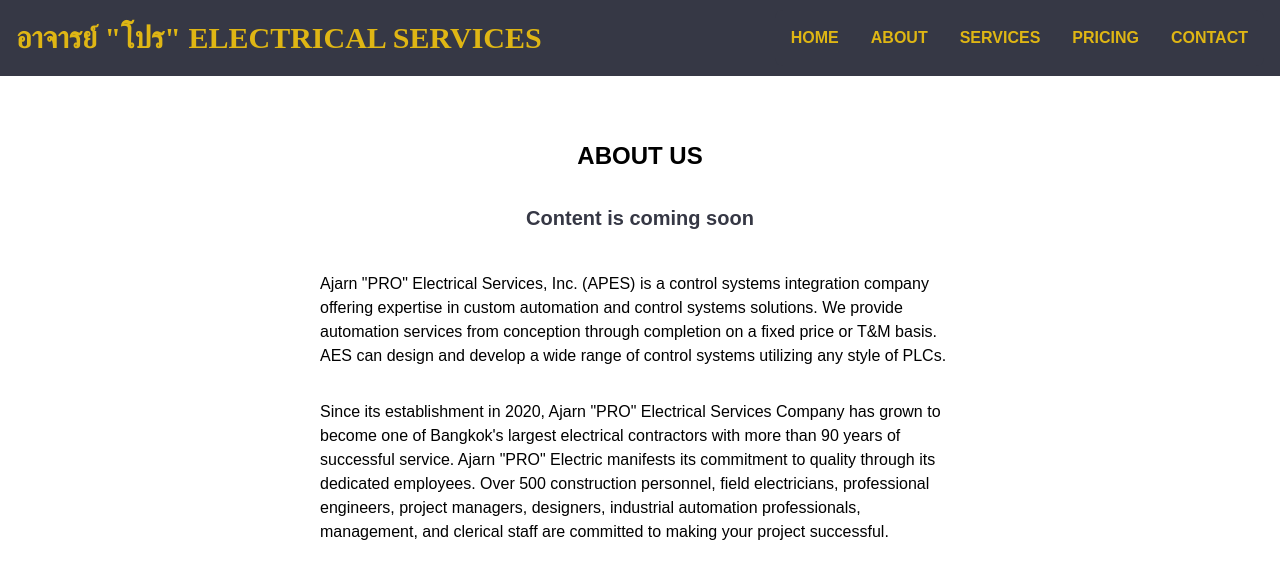
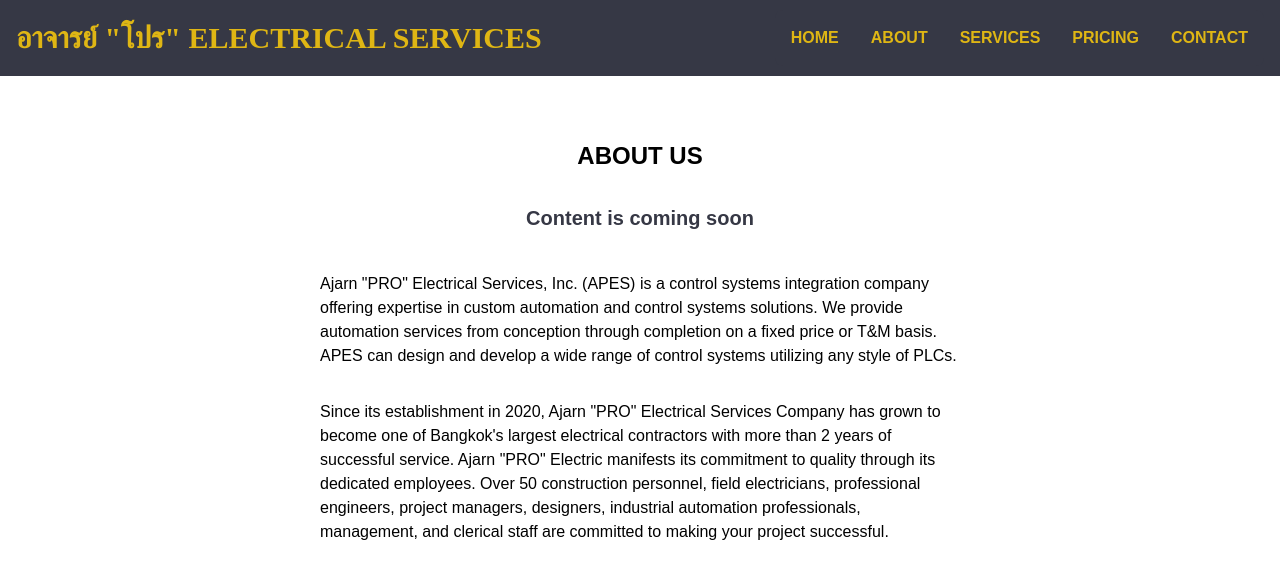
Before and after one commit to topkoong/ajarn-pro-electrical-services, a Next.js app: page /ajarn-pro-electrical-services/about in a window 1280 px wide. Shown: the top 578 px of the page. Built offline with nearby package versions, Linux system fonts and the light colour scheme.

Commit message:
Updated content

```diff
--- a/src/pages/about/index.tsx
+++ b/src/pages/about/index.tsx
@@ -31,20 +31,19 @@ const About: NextPage = () => {
             Ajarn &quot;PRO&quot; Electrical Services, Inc. (APES) is a control
             systems integration company offering expertise in custom automation
             and control systems solutions. We provide automation services from
-            conception through completion on a fixed price or T&M basis. AES can
-            design and develop a wide range of control systems utilizing any
+            conception through completion on a fixed price or T&M basis. APES
+            can design and develop a wide range of control systems utilizing any
             style of PLCs.
           </p>
           <p className='text-xs mt-8 md:text-sm lg:text-base'>
             Since its establishment in 2020, Ajarn &quot;PRO&quot; Electrical
             Services Company has grown to become one of Bangkok&apos;s largest
-            electrical contractors with more than 90 years of successful
-            service. Ajarn &quot;PRO&quot; Electric manifests its commitment to
-            quality through its dedicated employees. Over 500 construction
-            personnel, field electricians, professional engineers, project
-            managers, designers, industrial automation professionals,
-            management, and clerical staff are committed to making your project
-            successful.
+            electrical contractors with more than 2 years of successful service.
+            Ajarn &quot;PRO&quot; Electric manifests its commitment to quality
+            through its dedicated employees. Over 50 construction personnel,
+            field electricians, professional engineers, project managers,
+            designers, industrial automation professionals, management, and
+            clerical staff are committed to making your project successful.
           </p>
         </section>
       </main>
```
